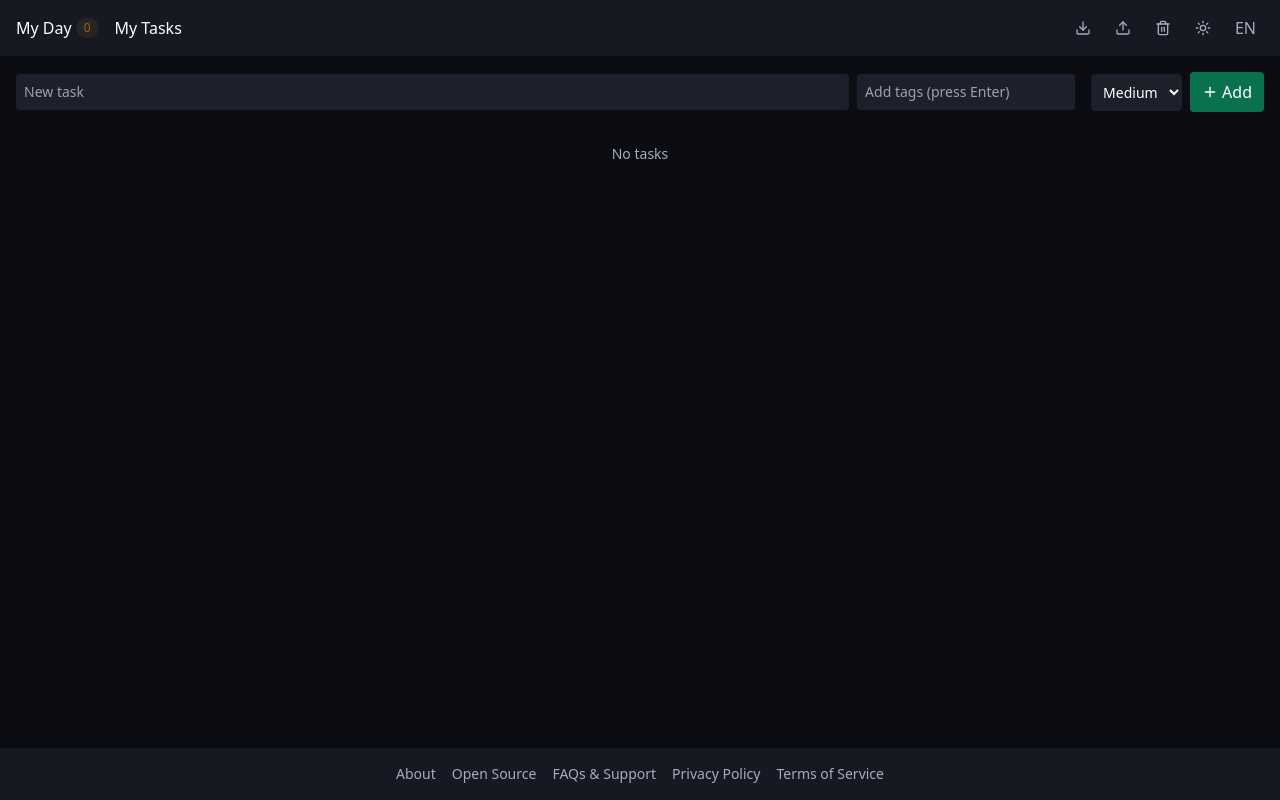
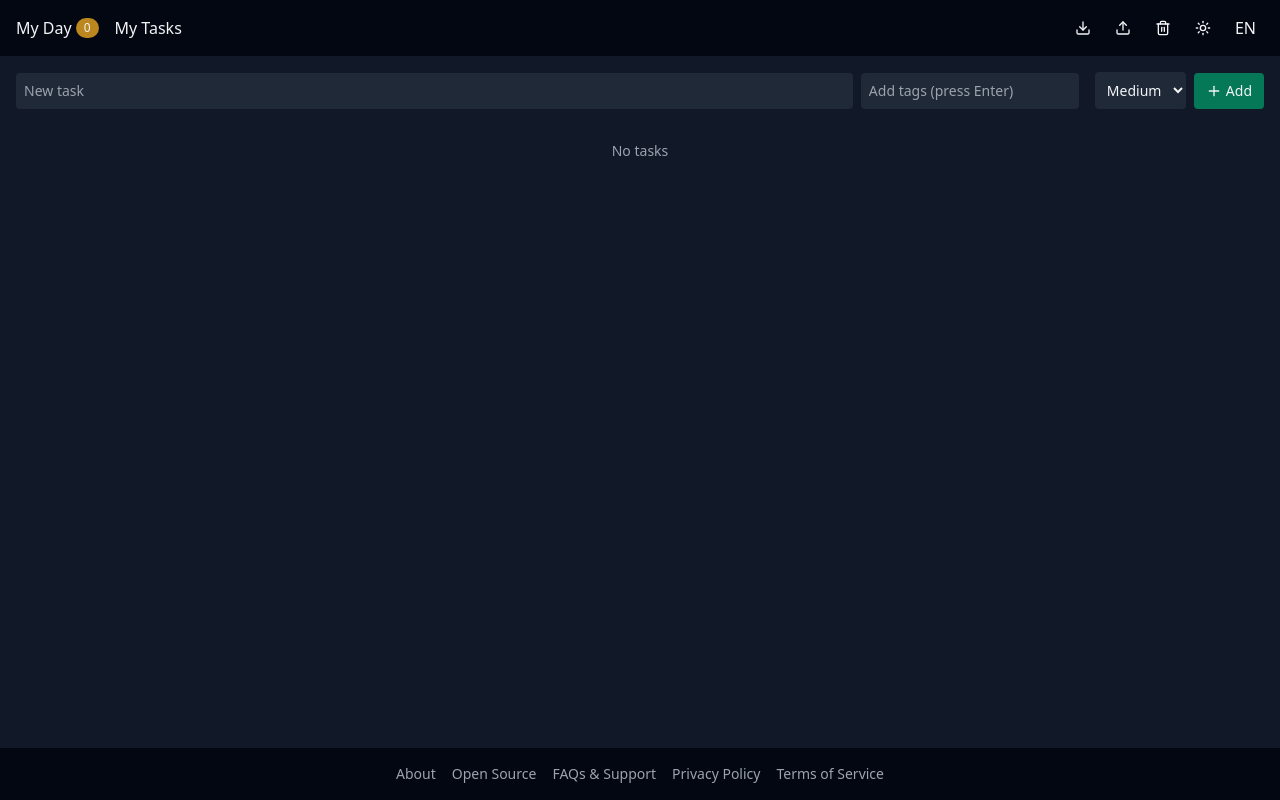
Before and after one commit to AntonioHCervantes/local-quick-planner, a Next.js app: page /my-tasks in a window 1280 px wide. Built offline with nearby package versions, Linux system fonts and the light colour scheme.

Commit message:
style: refine action button colors

```diff
--- a/app/globals.css
+++ b/app/globals.css
@@ -2,110 +2,6 @@
 @tailwind components;
 @tailwind utilities;
 
-@layer base {
-  :root {
-    --bg: 222 47% 98%;
-    --surface: 0 0% 100%;
-    --surface-2: 210 20% 96%;
-    --surface-3: 210 20% 93%;
-    --border: 214 32% 91%;
-    --text: 222 47% 11%;
-    --text-muted: 215 20% 45%;
-    --primary: 160 84% 24%;
-    --primary-hover: 160 84% 20%;
-    --on-primary: 0 0% 100%;
-    --info: 226 72% 53%;
-    --success: 142 72% 28%;
-    --warning: 32 61% 37%;
-    --danger: 0 72% 41%;
-  }
-
-  .dark {
-    --bg: 228 23% 6%;
-    --surface: 230 20% 8%;
-    --surface-2: 230 20% 11%;
-    --surface-3: 230 20% 14%;
-    --border: 227 22% 20%;
-    --text: 0 0% 100%;
-    --text-muted: 225 16% 70%;
-  }
-
-  html, body, #__next {
-    height: 100%;
-  }
-
-  body {
-    @apply bg-[hsl(var(--bg))] text-[hsl(var(--text))];
-  }
+html, body, #__next, :root {
+  height: 100%;
 }
-
-@layer components {
-  .btn {
-    @apply rounded font-medium transition-colors focus:outline-none focus:ring;
-  }
-
-  .btn-primary {
-    @apply btn px-3 py-2;
-    color: hsl(var(--on-primary));
-    background-color: hsl(var(--primary));
-  }
-
-  .btn-primary:hover {
-    background-color: hsl(var(--primary-hover));
-  }
-
-  .btn-secondary {
-    @apply btn px-3 py-2 border border-[hsl(var(--border))] bg-[hsl(var(--surface-2))];
-    color: hsl(var(--text));
-  }
-
-  .btn-secondary:hover {
-    background-color: hsl(var(--surface-3));
-  }
-
-  .btn-ghost {
-    @apply btn p-2 bg-transparent text-[hsl(var(--text-muted))];
-  }
-
-  .btn-ghost:hover {
-    background-color: hsl(var(--surface-2));
-  }
-
-  .btn-danger {
-    @apply btn px-3 py-2;
-    color: hsl(var(--on-primary));
-    background-color: hsl(var(--danger));
-  }
-
-  .btn-danger:hover {
-    filter: brightness(1.1);
-  }
-
-  .chip {
-    @apply rounded-full px-2 py-1 text-xs font-medium;
-  }
-
-  .chip-info {
-    @apply chip;
-    background-color: hsl(var(--info) / 0.15);
-    color: hsl(var(--info));
-  }
-
-  .chip-success {
-    @apply chip;
-    background-color: hsl(var(--success) / 0.15);
-    color: hsl(var(--success));
-  }
-
-  .chip-warning {
-    @apply chip;
-    background-color: hsl(var(--warning) / 0.15);
-    color: hsl(var(--warning));
-  }
-
-  .chip-danger {
-    @apply chip;
-    background-color: hsl(var(--danger) / 0.15);
-    color: hsl(var(--danger));
-  }
-}
--- a/app/layout.tsx
+++ b/app/layout.tsx
@@ -12,7 +12,7 @@ export const metadata: Metadata = {
 export default function RootLayout({ children }: { children: ReactNode }) {
   return (
     <html lang="en">
-      <body className="flex min-h-screen flex-col">
+      <body className="flex min-h-screen flex-col bg-white text-gray-900 dark:bg-gray-900 dark:text-gray-100">
         <I18nProvider>
           <Header />
           <main className="flex-1">{children}</main>
--- a/components/AddTask/AddTask.tsx
+++ b/components/AddTask/AddTask.tsx
@@ -30,7 +30,7 @@ export default function AddTask(props: UseAddTaskProps) {
         id="task-title"
         value={title}
         onChange={e => setTitle(e.target.value)}
-        className="flex-1 rounded bg-[hsl(var(--surface-3))] p-2 text-sm focus:ring"
+        className="flex-1 rounded bg-gray-200 p-2 text-sm focus:ring dark:bg-gray-800"
         placeholder={t('addTask.titlePlaceholder')}
         autoComplete="off"
       />
@@ -44,7 +44,7 @@ export default function AddTask(props: UseAddTaskProps) {
         <input
           id="task-tags"
           onKeyDown={handleTagInputChange}
-          className="rounded bg-[hsl(var(--surface-3))] p-2 text-sm focus:ring"
+          className="rounded bg-gray-200 p-2 text-sm focus:ring dark:bg-gray-800"
           placeholder={t('addTask.tagsPlaceholder')}
           list="existing-tags"
         />
@@ -60,7 +60,7 @@ export default function AddTask(props: UseAddTaskProps) {
           {tags.map(tag => (
             <span
               key={tag}
-              className="flex items-center rounded-full bg-[hsl(var(--surface-3))] pl-2 pr-1 py-1 text-xs"
+              className="flex items-center rounded-full bg-gray-300 pl-2 pr-1 py-1 text-xs dark:bg-gray-700"
             >
               <span className="mr-1 select-none">{tag}</span>
               <button
@@ -85,7 +85,7 @@ export default function AddTask(props: UseAddTaskProps) {
         id="task-priority"
         value={priority}
         onChange={e => setPriority(e.target.value as Priority)}
-        className="rounded bg-[hsl(var(--surface-3))] p-2 text-sm focus:ring"
+        className="rounded bg-gray-200 p-2 text-sm focus:ring dark:bg-gray-800"
       >
         <option value="low">{t('priority.low')}</option>
         <option value="medium">{t('priority.medium')}</option>
@@ -93,7 +93,7 @@ export default function AddTask(props: UseAddTaskProps) {
       </select>
       <button
         type="submit"
-        className="btn-primary flex items-center gap-1"
+        className="flex items-center gap-1 rounded bg-emerald-700 px-3 py-2 text-sm hover:bg-emerald-800 focus:ring"
       >
         <Plus className="h-4 w-4" /> {t('addTask.addButton')}
       </button>
--- a/components/Footer/Footer.tsx
+++ b/components/Footer/Footer.tsx
@@ -7,8 +7,8 @@ export default function Footer() {
   const { t } = useI18n();
 
   return (
-    <footer className="bg-[hsl(var(--surface-2))] py-4">
-      <nav className="mx-auto flex flex-wrap justify-center gap-4 px-4 text-sm text-[hsl(var(--text-muted))]">
+    <footer className="bg-gray-100 py-4 dark:bg-gray-950">
+      <nav className="mx-auto flex flex-wrap justify-center gap-4 px-4 text-sm text-gray-600 dark:text-gray-400">
         <Link
           href="/about"
           className="hover:underline"
--- a/components/Header/Header.tsx
+++ b/components/Header/Header.tsx
@@ -19,14 +19,16 @@ export default function Header() {
 
   return (
     <>
-      <header className="flex items-center justify-between bg-[hsl(var(--surface-2))] px-4 py-2">
+      <header className="flex items-center justify-between bg-gray-100 px-4 py-2 dark:bg-gray-950">
         <nav className="flex gap-4">
           <Link
             href="/my-day"
             className="flex items-center hover:underline focus:underline"
           >
             {t('nav.myDay')}
-            <span className="ml-1 chip-warning px-2 py-0.5">{myDayCount}</span>
+            <span className="ml-1 rounded-full bg-yellow-100 px-2 py-0.5 text-xs text-current dark:bg-[#bb871e]">
+              {myDayCount}
+            </span>
           </Link>
           <Link
             href="/my-tasks"
@@ -40,14 +42,14 @@ export default function Header() {
             onClick={exportData}
             aria-label={t('actions.export')}
             title={t('actions.export')}
-            className="btn-ghost"
+            className="rounded p-2 hover:bg-gray-200 focus:bg-gray-200 dark:hover:bg-gray-800 dark:focus:bg-gray-800"
           >
             <Download className="h-4 w-4" />
           </button>
           <label
             aria-label={t('actions.import')}
             title={t('actions.import')}
-            className="cursor-pointer btn-ghost"
+            className="cursor-pointer rounded p-2 hover:bg-gray-200 focus-within:bg-gray-200 dark:hover:bg-gray-800 dark:focus-within:bg-gray-800"
           >
             <Upload className="h-4 w-4" />
             <input
@@ -61,7 +63,7 @@ export default function Header() {
             onClick={() => setShowConfirm(true)}
             aria-label={t('actions.clearAll')}
             title={t('actions.clearAll')}
-            className="btn-ghost"
+            className="rounded p-2 hover:bg-gray-200 focus:bg-gray-200 dark:hover:bg-gray-800 dark:focus:bg-gray-800"
           >
             <Trash2 className="h-4 w-4" />
           </button>
@@ -69,7 +71,7 @@ export default function Header() {
             onClick={toggleTheme}
             aria-label={t('actions.toggleTheme')}
             title={t('actions.toggleTheme')}
-            className="btn-ghost"
+            className="rounded p-2 hover:bg-gray-200 focus:bg-gray-200 dark:hover:bg-gray-800 dark:focus:bg-gray-800"
           >
             {theme === 'dark' ? (
               <Sun className="h-4 w-4" />
@@ -81,12 +83,12 @@ export default function Header() {
             <button
               onClick={() => setShowLang(v => !v)}
               aria-label={t('actions.language')}
-              className="btn-ghost"
+              className="rounded p-2 hover:bg-gray-200 focus:bg-gray-200 dark:hover:bg-gray-800 dark:focus:bg-gray-800"
             >
               {language.toUpperCase()}
             </button>
             {showLang && (
-              <div className="absolute right-0 mt-2 rounded bg-[hsl(var(--surface-2))] shadow">
+              <div className="absolute right-0 mt-2 rounded bg-gray-100 shadow dark:bg-gray-800">
                 {(['en', 'es'] as Language[]).map(code => (
                   <button
                     key={code}
@@ -94,7 +96,7 @@ export default function Header() {
                       setLanguage(code);
                       setShowLang(false);
                     }}
-                    className="block w-full px-4 py-2 text-left hover:bg-[hsl(var(--surface-3))]"
+                    className="block w-full px-4 py-2 text-left hover:bg-gray-200 dark:hover:bg-gray-700"
                   >
                     {code.toUpperCase()} - {t(`lang.${code}`)}
                   </button>
@@ -106,18 +108,18 @@ export default function Header() {
       </header>
       {showConfirm && (
         <div className="fixed inset-0 flex items-center justify-center bg-black/50">
-          <div className="w-full max-w-sm rounded bg-[hsl(var(--surface))] p-6 text-center text-[hsl(var(--text))]">
+          <div className="w-full max-w-sm rounded bg-gray-900 p-6 text-center text-gray-100">
             <p className="mb-4">{t('confirmDelete.message')}</p>
             <div className="flex justify-center gap-2">
               <button
                 onClick={() => setShowConfirm(false)}
-                className="btn-secondary px-3 py-1"
+                className="rounded bg-gray-700 px-3 py-1 hover:bg-gray-600 focus:bg-gray-600"
               >
                 {t('confirmDelete.cancel')}
               </button>
               <button
                 onClick={handleDelete}
-                className="btn-danger px-3 py-1"
+                className="rounded bg-red-700 px-3 py-1 hover:bg-red-800 focus:bg-red-800"
               >
                 {t('confirmDelete.delete')}
               </button>
--- a/components/TaskList/TaskList.tsx
+++ b/components/TaskList/TaskList.tsx
@@ -35,7 +35,7 @@ export default function TaskList({ tasks, highlightedId }: TaskListProps) {
             />
           ))}
           {tasks.length === 0 && (
-            <p className="text-center text-sm text-[hsl(var(--text-muted))]">
+            <p className="text-center text-sm text-gray-500 dark:text-gray-400">
               {t('taskList.noTasks')}
             </p>
           )}
--- a/components/TasksView/TasksView.tsx
+++ b/components/TasksView/TasksView.tsx
@@ -40,18 +40,18 @@ export default function TasksView() {
       />
       {tagToRemove && (
         <div className="fixed inset-0 flex items-center justify-center bg-black/50">
-          <div className="w-full max-w-sm rounded bg-[hsl(var(--surface))] p-6 text-center text-[hsl(var(--text))]">
+          <div className="w-full max-w-sm rounded bg-gray-900 p-6 text-center text-gray-100">
             <p className="mb-4">{t('tagFilter.confirmDelete')}</p>
             <div className="flex justify-center gap-2">
               <button
                 onClick={cancelRemoveTag}
-                className="btn-secondary px-3 py-1"
+                className="rounded bg-gray-700 px-3 py-1 hover:bg-gray-600 focus:bg-gray-600"
               >
                 {t('confirmDelete.cancel')}
               </button>
               <button
                 onClick={confirmRemoveTag}
-                className="btn-danger px-3 py-1"
+                className="rounded bg-red-700 px-3 py-1 hover:bg-red-800 focus:bg-red-800"
               >
                 {t('confirmDelete.delete')}
               </button>
```
Also changed, not shown: components/TaskCard/TaskCard.tsx (+8 -8 lines), components/TaskItem/TaskItem.tsx (+11 -11 lines).
